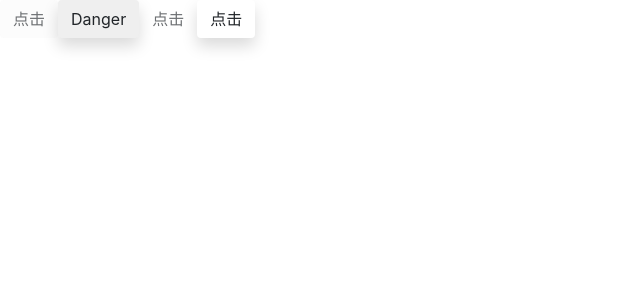
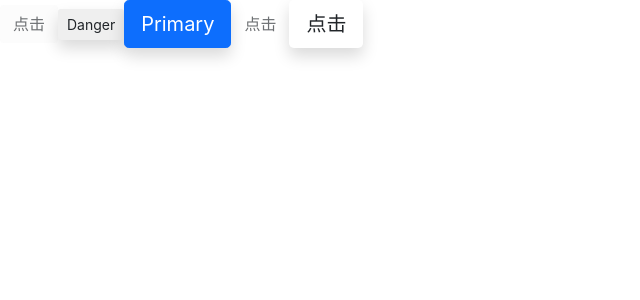
Before and after one commit to sunxiaojie79/component-design, a React (Create React App) app: page / in a window 1280 px wide. Shown: the top 300 px of the page, without its empty margins (0-640 px from the left). Built offline with nearby package versions, Linux system fonts and the light colour scheme.

Commit message:
feat: button-style

```diff
--- a/src/App.tsx
+++ b/src/App.tsx
@@ -4,14 +4,16 @@
   return (
     <div className='App'>
       <Button disabled>点击</Button>
-      <Button btnType={ButtonType.Danger} size={ButtonSize.Large}>
+      <Button btnType={ButtonType.Danger} size={ButtonSize.Small}>
         Danger
+      </Button>
+      <Button btnType={ButtonType.Primary} size={ButtonSize.Large}>
+        Primary
       </Button>
       <Button
         disabled
         href='222'
         btnType={ButtonType.Link}
-        size={ButtonSize.Large}
       >
         点击
       </Button>
--- a/src/components/Button/_style.scss
+++ b/src/components/Button/_style.scss
@@ -9,9 +9,7 @@
   vertical-align: middle;
   background-image: none;
   border: $btn-border-width solid transparent;
-  padding: $btn-padding-y $btn-padding-x;
-  font-size: $btn-font-size;
-  border-radius: $border-radius;
+  @include button-size($btn-padding-y, $btn-padding-x, $btn-font-size, $border-radius);
   box-shadow: $box-shadow;
   cursor: pointer;
   transition: $btn-transition;
@@ -25,3 +23,14 @@
     }
   }
 }
+
+.btn-lg {
+  @include button-size($btn-padding-y-lg, $btn-padding-x-lg, $btn-font-size-lg, $btn-border-radius-lg);
+}
+.btn-sm {
+  @include button-size($btn-padding-y-sm, $btn-padding-x-sm, $btn-font-size-sm, $btn-border-radius-sm);
+}
+
+.btn-primary {
+  @include button-style($primary, $primary, $white)
+}
--- a/src/styles/_mixin.scss
+++ b/src/styles/_mixin.scss
@@ -3,3 +3,27 @@
   font-size: $font-size;
   border-radius: $border-radius;
 }
+
+@mixin button-style(
+  $background,
+  $border,
+  $color,
+  $hover-background: lighten($background, 7.5%),
+  $hover-border: lighten($border, 10%),
+  $hover-color: $color
+) {
+  background: $background;
+  color: $color;
+  border-color: $border;
+  &:hover{
+    color: $hover-color;
+    background: $hover-background;
+    border-color: $hover-border;
+  }
+  &:focus,
+  &.focus {
+    color: $hover-color;
+    background: $hover-background;
+    border-color: $hover-border;
+  }
+}
```
